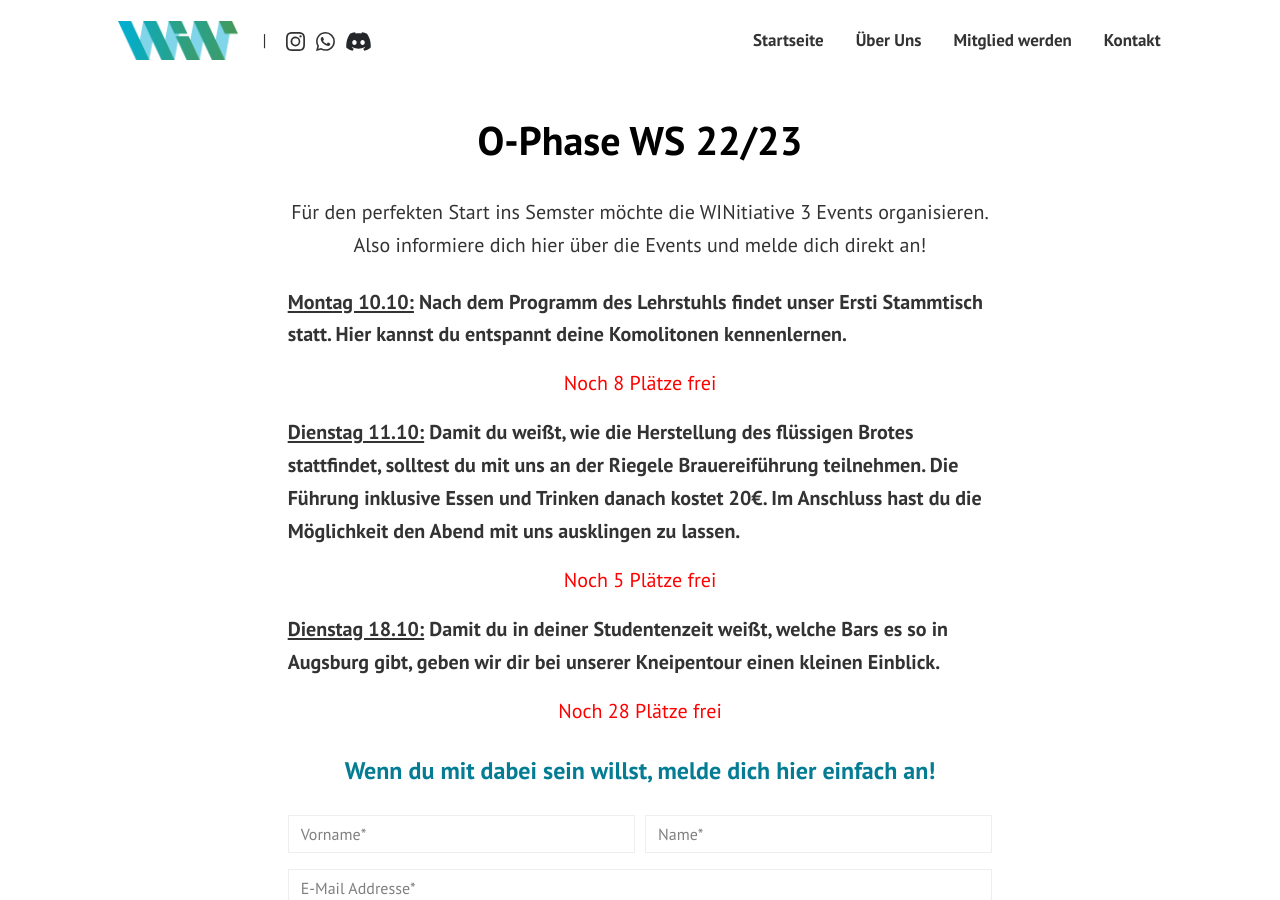
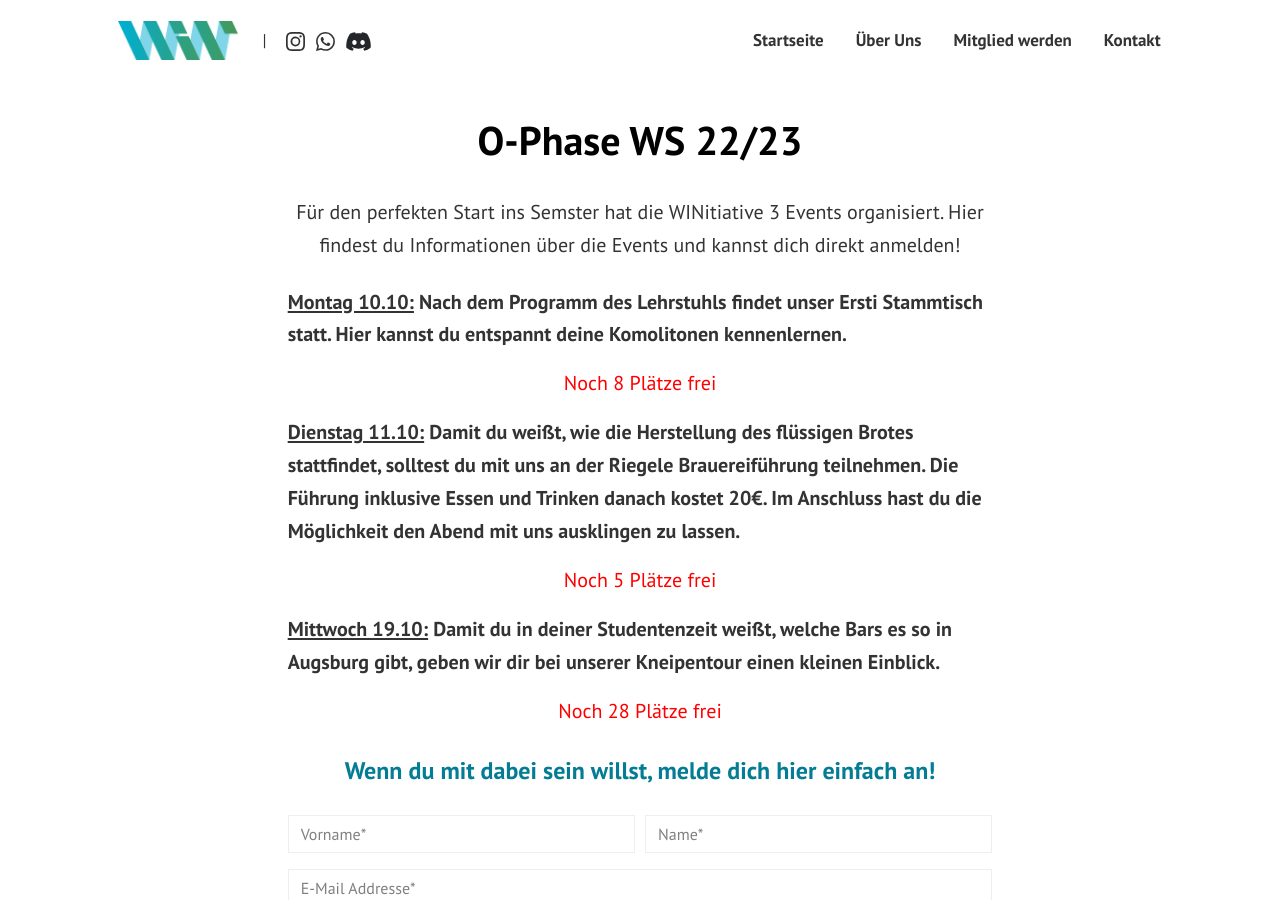
Before and after one commit to WINitiative-Augsburg-eV/webseite, a Jekyll site: the page built from pages/o-phase-anmeldung.html, in a window 1280 px wide and 900 px high. Built offline with Jekyll 4.4.1, drawn with Linux system fonts in a browser that asks for light colours; nearby versions of some CDN libraries; library files that are not in the unit come from our copies.

Commit message:
Overhaul

```diff
--- a/pages/o-phase-anmeldung.html
+++ b/pages/o-phase-anmeldung.html
@@ -5,14 +5,14 @@ permalink: "/o-phase-anmeldung/"
 comments: false
 ---
 
-<center><p class="lead mb-4">Für den perfekten Start ins Semster möchte die WINitiative 3 Events organisieren. Also informiere dich hier über die Events und melde dich direkt an!</p></center>
+<center><p class="lead mb-4">Für den perfekten Start ins Semster hat die WINitiative 3 Events organisiert. Hier findest du Informationen über die Events und kannst dich direkt anmelden!</p></center>
 
   <div class="liste3">
   <p style="font-weight: bold; font size: 16pt"><u>Montag 10.10:</u> Nach dem Programm des Lehrstuhls findet unser Ersti Stammtisch statt. Hier kannst du entspannt deine Komolitonen kennenlernen.</p>
   <center><p style="color: red">Noch 8 Plätze frei</p></center>
   <p style="font-weight: bold; font size: 16pt"><u>Dienstag 11.10:</u> Damit du weißt, wie die Herstellung des flüssigen Brotes stattfindet, solltest du mit uns an der Riegele Brauereiführung teilnehmen. Die Führung inklusive Essen und Trinken danach kostet 20€. Im Anschluss hast du die Möglichkeit den Abend mit uns ausklingen zu lassen.</p>
   <center><p style="color: red">Noch 5 Plätze frei</p></center>
-  <p style="font-weight: bold; font size: 16pt"><u>Dienstag 18.10:</u> Damit du in deiner Studentenzeit weißt, welche Bars es so in Augsburg gibt, geben wir dir bei unserer Kneipentour einen kleinen Einblick.</p>
+  <p style="font-weight: bold; font size: 16pt"><u>Mittwoch 19.10:</u> Damit du in deiner Studentenzeit weißt, welche Bars es so in Augsburg gibt, geben wir dir bei unserer Kneipentour einen kleinen Einblick.</p>
   <center><p style="color: red">Noch 28 Plätze frei</p></center>
 </div>
 
```
